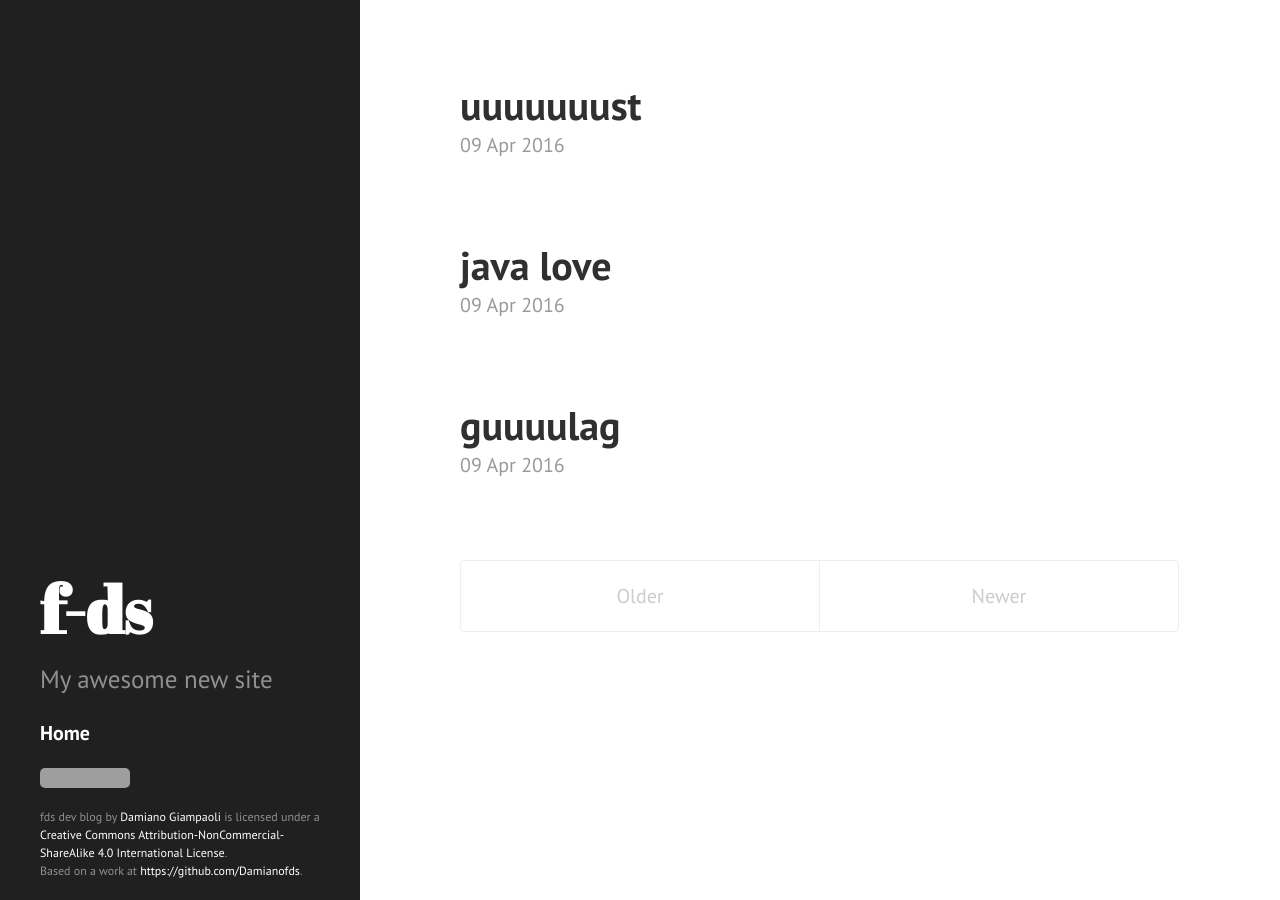
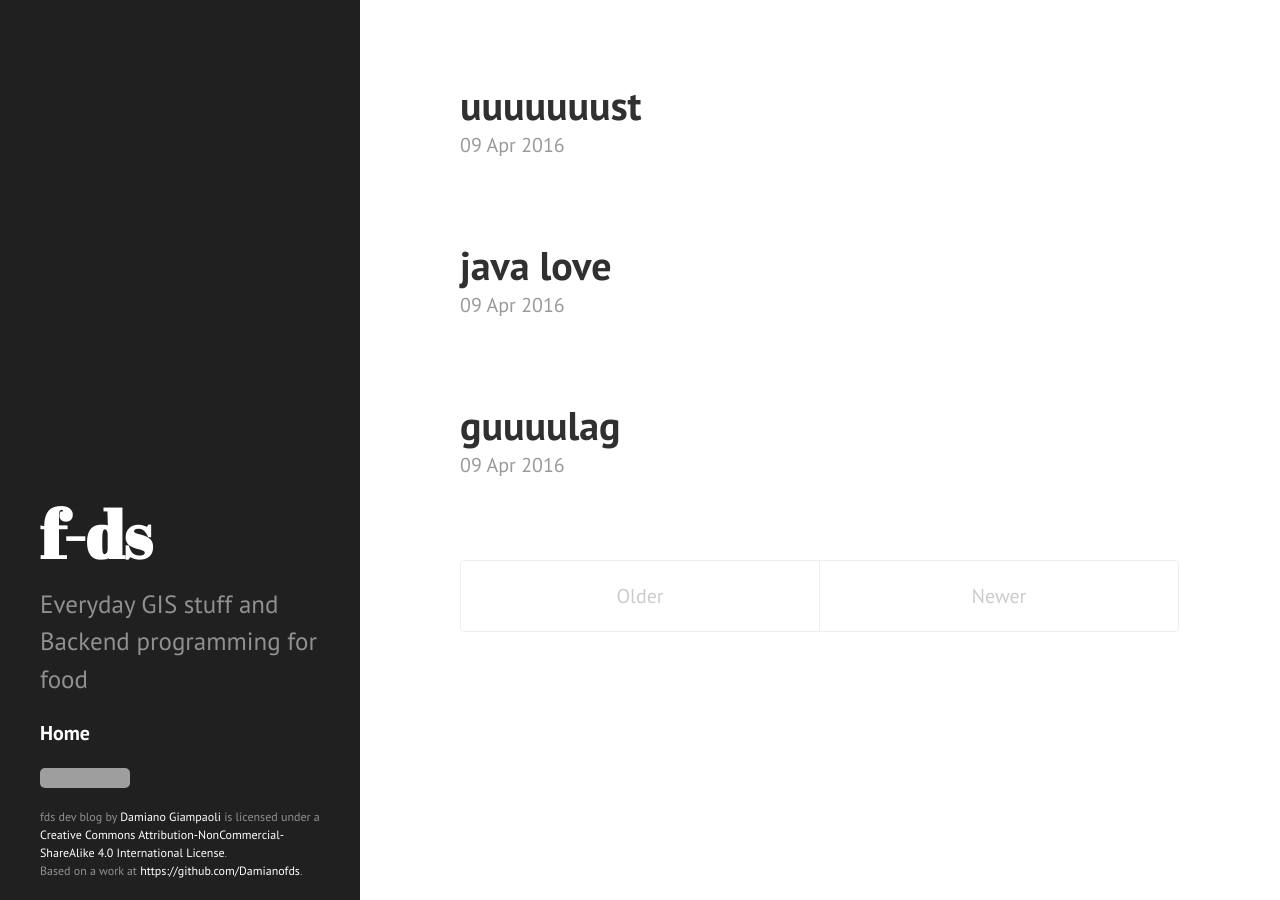
Before and after one commit to f-ds/f-ds.github.io, a Jekyll site: the page built from index.html, in a window 1280 px wide. Built offline with Jekyll 4.4.1, drawn with Linux system fonts in a browser that asks for light colours; the list of posts is cut into pages by our own code; grey boxes are pictures that could not be loaded.

Commit message:
Update _config.yml

```diff
--- a/_config.yml
+++ b/_config.yml
@@ -3,6 +3,6 @@
 markdown: kramdown
 url: http://f-ds.github.io
 title: f-ds
-tagline: A log of everyday life
-description: My awesome new site
+tagline: fds dev blog
+description: Everyday GIS stuff and Backend programming for food
 paginate: 5
```
